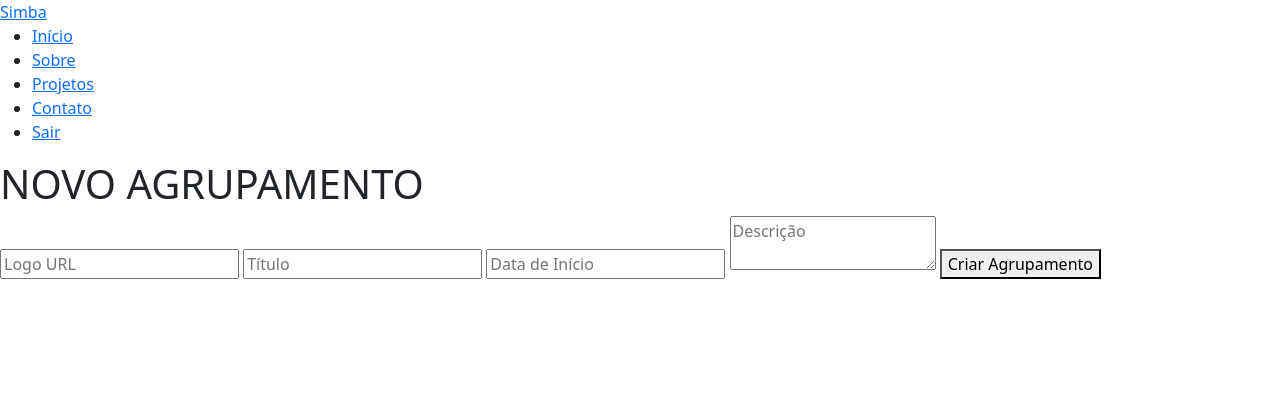
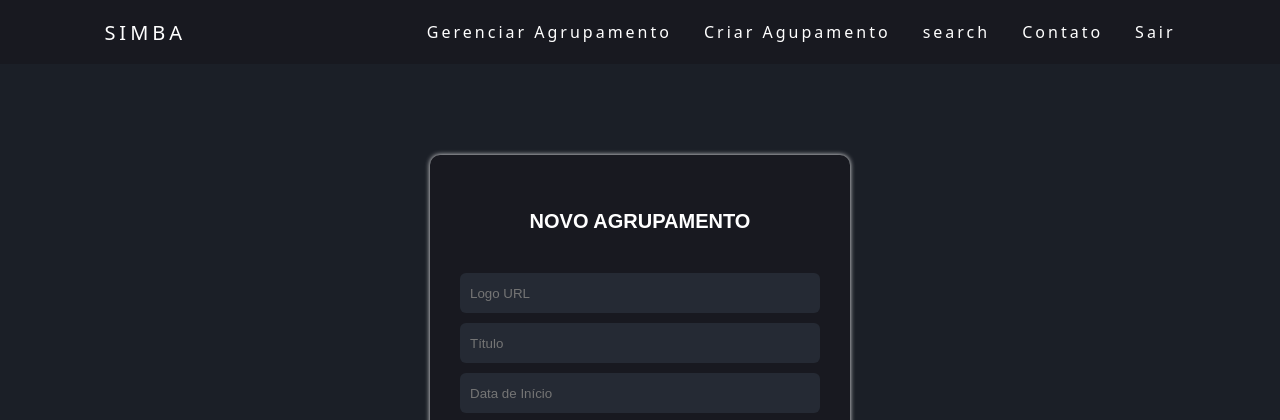
Before and after one commit to DanielBasic/SIMBA, a Django app: page /groupings/create_new_groupByAd/ in a window 1280 px wide. Shown: the top 420 px of the page. Run offline with Django 4.2, Linux system fonts and the light colour scheme; a user stored in the database is signed in; parts of the project's set-up code (start-up, migrations or seed data) failed here and were passed over.

Commit message:
corrigido o create new groupByAd,  inserido rotas nas barra de navegação

```diff
--- a/groupings/templates/groupings/create_new_groupByAd.html
+++ b/groupings/templates/groupings/create_new_groupByAd.html
@@ -4,11 +4,12 @@
 <meta charset="UTF-8">
 <meta name="viewport" content="width=device-width, initial-scale=1.0">
 <title>Document</title>
-<link href="https://cdn.jsdelivr.net/npm/bootstrap@5.0.2/dist/css/bootstrap.min.css" rel="stylesheet" integrity="sha384-EVSTQN3/azprG1Anm3QDgpJLIm9Nao0Yz1ztcQTwFspd3yD65VohhpuuCOmLASjC" crossorigin="anonymous">
-<script src="https://cdn.jsdelivr.net/npm/bootstrap@5.0.2/dist/js/bootstrap.bundle.min.js" integrity="sha384-MrcW6ZMFYlzcLA8Nl+NtUVF0sA7MsXsP1UyJoMp4YLEuNSfAP+JcXn/tWtIaxVXM" crossorigin="anonymous"></script>
+<!-- <link href="https://cdn.jsdelivr.net/npm/bootstrap@5.0.2/dist/css/bootstrap.min.css" rel="stylesheet" integrity="sha384-EVSTQN3/azprG1Anm3QDgpJLIm9Nao0Yz1ztcQTwFspd3yD65VohhpuuCOmLASjC" crossorigin="anonymous"> -->
+<!-- <script src="https://cdn.jsdelivr.net/npm/bootstrap@5.0.2/dist/js/bootstrap.bundle.min.js" integrity="sha384-MrcW6ZMFYlzcLA8Nl+NtUVF0sA7MsXsP1UyJoMp4YLEuNSfAP+JcXn/tWtIaxVXM" crossorigin="anonymous"></script> -->
 {% load static %}
-<link rel="stylesheet" href={% static "groupings/css/create_new_groupByAd.css" %}>
-<link rel="stylesheet" href={% static "groupings/css/groupByAd_management.css" %}>
+<link rel="stylesheet" href={% static "groupings/css/criar_agrupamentos_produtos.css" %}>
+<!-- /media/jefferson/HDD/projetos/simba/simba/templates/static/groupings/css/criar_agrupamentos_produtos.css -->
+<!-- <link rel="stylesheet" href={% static "groupings/css/groupByAd_management.css" %}>  -->
 
 </head>
 <body>
@@ -29,17 +30,17 @@
                   <div class="line2"></div>
                   <div class="line3"></div>
                 </div>
+
                 <ul class="nav-list">
-                    {% if request.user.is_authenticated %}
-                        <li><a href="#">Início</a></li>
-                    {% endif %}
-                    <li><a href="#">Sobre</a></li>
-                    <li><a href="#">Projetos</a></li>
+                  <li><a href="{% url 'groupByAd_management' %}">Gerenciar Agrupamento</a></li>
+                  <li><a href="{% url 'create_new_groupByAd' %}">Criar Agupamento</a></li>
+                  <li><a href="{% url 'search' %}">search</a></li>
                   <li><a href="#">Contato</a></li>
                   {% if request.user.is_authenticated %}
                     <li><a href="{% url 'logout' %}">Sair</a></li>
                   {% endif %}
                 </ul>
+
               </nav>
         </header>
 
--- a/templates/static/groupings/css/gerenciar_agrupamento_produtos.css
+++ b/templates/static/groupings/css/gerenciar_agrupamento_produtos.css
@@ -482,3 +482,8 @@ form [type="submit"]:hover{
   height: 40px;
   border-radius: 6px;
 }
+
+group-details{
+  display: flex;
+  flex-direction: column;
+}
```
Also changed, not shown: groupings/templates/groupings/groupByAd_details.html (+5 -5 lines), groupings/templates/groupings/groupByAd_management.html (+5 -5 lines), db.sqlite3, media/group_by_ad_images/pexels-pixabay-2150_u5L3sOJ.jpg (added), 1 other file. Lines whose indentation alone changed are shown as unchanged.
